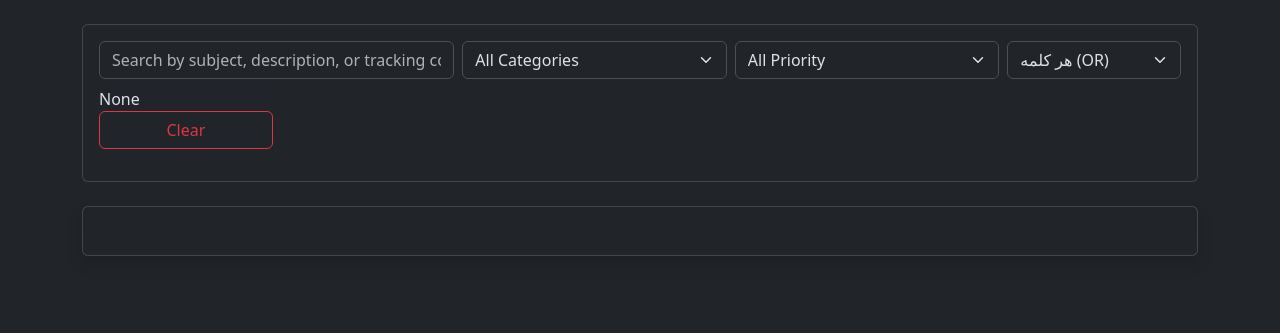
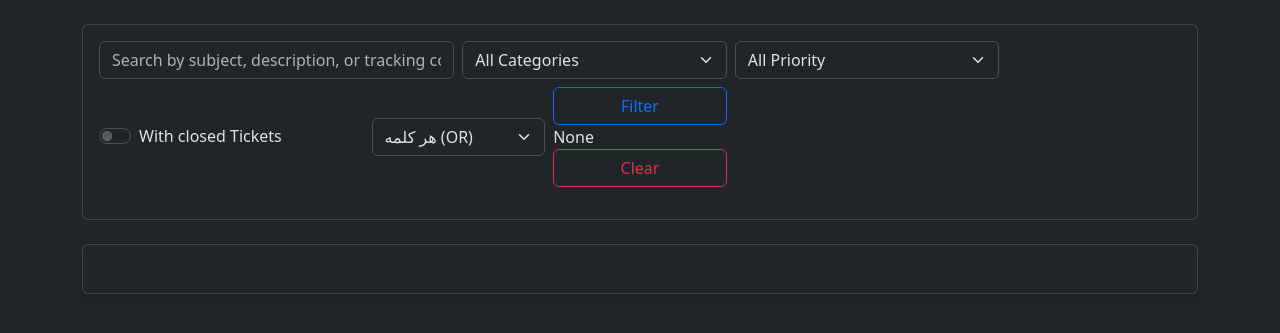
Before and after one commit to fatemehaslani/project-ticket, a Django app: template tickets/templates/index.html in a window 1280 px wide. Shown: the part 56-389 px from the top of the page. Run offline with Django 5.2, Linux system fonts and the light colour scheme; the template is opened without the code that fills it, so the values that code supplies are empty; parts of the project's set-up code (start-up, migrations or seed data) failed here and were passed over; some libraries are stand-ins or nearby versions.

Commit message:
fetch: add ticket-search

```diff
--- a/tickets/templates/ticket-search.html
+++ b/tickets/templates/ticket-search.html
@@ -33,6 +33,20 @@
                 </select>
             </div>
 
+            <div class="col-md-3">
+                <div class="form-check form-switch">
+                    <input class="form-check-input"
+                           type="checkbox"
+                           role="switch"
+                           id="switchCheckDefault"
+                           name="with_close">
+                    {% if with_close == "on" %}
+                    checked
+                    {% endif %}
+                    <label class="form-check-label" for="switchCheckDefault">With closed Tickets</label>
+                </div>
+            </div>
+
                 <div class="col-md-2">
                 <select name="operator" class="form-select">
                     <option value="OR" {% if request.GET.operator == "OR" %}selected{% endif %}>هر کلمه (OR)</option>
@@ -41,9 +55,9 @@
             </div>
 
             <div class="col-md-2 d-grid">
-                {% comment %}<button type="submit" class="btn btn-outline-primary">Filter</button>{% endcomment %}
-                {% button "Filter" type="submit" extra_class="mb-1" %}
-                <a href="{% url 'tickets' %}" class="btn btn-outline-danger">Clear</a>
+                <button type="submit" class="btn btn-outline-primary">Filter</button>
+                {% comment %}{% endcomment %}{% button label="Filter" url=ticket.get_ticket_url type="submit" extra_class="mb-1" %}
+                <a href="{% url 'tickets-clear' %}" class="btn btn-outline-danger">Clear</a>
             </div>
         </form>
     </div>
```
